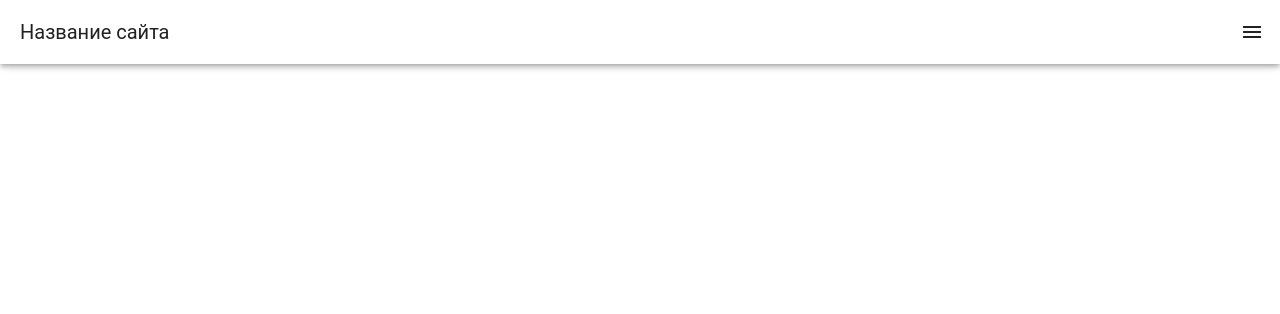
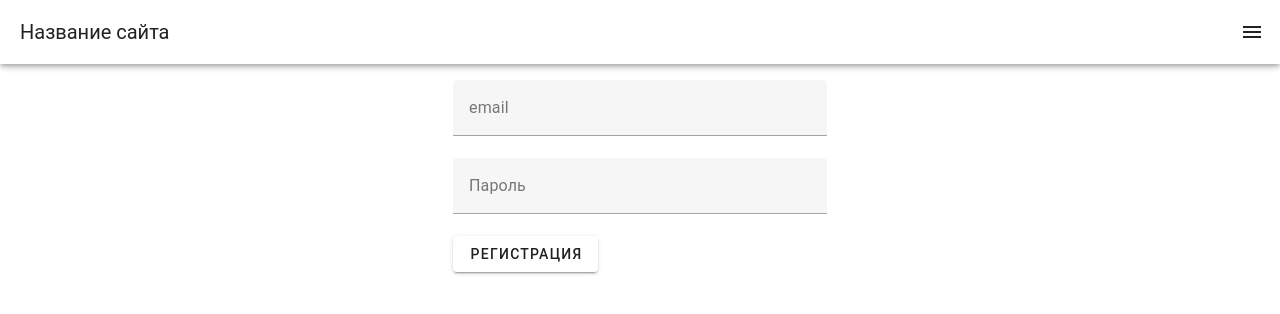
Before and after one commit to deaddymanny/test-project, a Nuxt app: page /registration in a window 1280 px wide. Shown: the top 314 px of the page. Built offline with nearby package versions, Linux system fonts and the light colour scheme.

Commit message:
add registration

```diff
--- a/composables/useAuth.ts
+++ b/composables/useAuth.ts
@@ -8,15 +8,27 @@ export const useAuth = () => {
     }
   })
 
-
   function login(email: string, password: string) {
     user.value.email = email;
     user.value.password = password;
   }
 
 
+  function registration(email: string, password: string) {
+    $fetch("http://localhost:3444/users/create",
+      {
+        method: "POST",
+        body: {
+          email,
+          password
+        } // { ...user.value } === user.value
+      }
+    )
+  }
+
   return {
     user: readonly(user),
     login,
+    registration,
   }
 }
--- /dev/null
+++ b/pages/registration.vue
@@ -0,0 +1,22 @@
+<script setup lang="ts">
+const { registration, user } = useAuth();
+const router = useRouter()
+
+let email = ref<string>("");
+let password = ref<string>("");
+
+function submit() {
+  registration(email.value, password.value);
+  router.push("/cabinet")
+}
+</script>
+<template>
+  <v-row class="d-flex justify-center">
+    <v-col cols="4">
+      <v-text-field v-model="email" label="email" type="email"></v-text-field>
+      <v-text-field v-model="password" label="Пароль" type="password"></v-text-field>
+
+      <v-btn @click="submit">регистрация</v-btn>
+    </v-col>
+  </v-row>
+</template>
```
